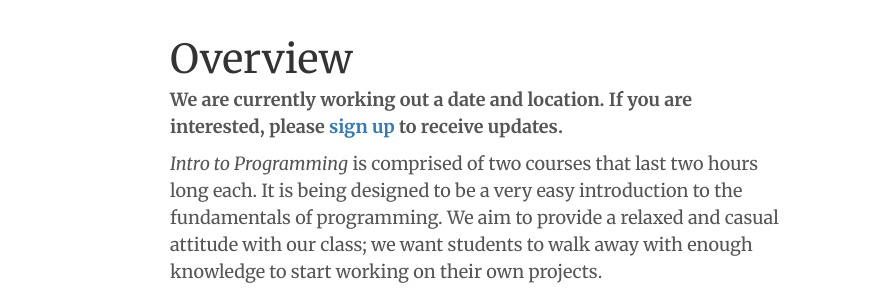
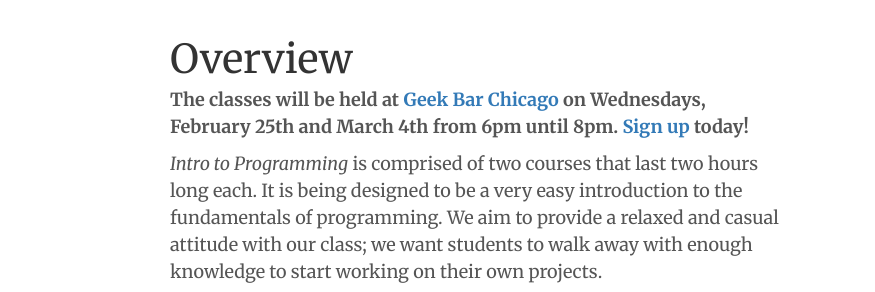
Before and after one commit to pie-coding/pie-coding.github.io, a website: page index.html in a window 1280 px wide. Shown: the part 187-479 px from the top of the page, 0-875 px from the left. Drawn offline with Linux system fonts and the light colour scheme; a web font is replaced by a local one.

Commit message:
added location/times/date

```diff
--- a/index.html
+++ b/index.html
@@ -45,9 +45,9 @@
             <div class="blog-post">
                 <h2 class="blog-post-title">Overview</h2>
 
-                <p><strong>We are currently working out a date and location. If you are interested, please
-                <a href="http://goo.gl/forms/jywQJKWvPy" target="_blank">sign up</a> to
-                receive updates.
+                <p><strong>The classes will be held at
+                <a href="https://www.google.com/maps/place/Geek+Bar+Beta/@41.910341,-87.67652,17z/data=!3m1!4b1!4m2!3m1!1s0x880fd2c739d6990f:0xbe5be108576b19cc" target="_blank">Geek Bar Chicago</a>
+                on Wednesdays, February 25th and March 4th from 6pm until 8pm. <a href="http://goo.gl/forms/jywQJKWvPy" target="_blank">Sign up</a> today!
                 </strong></p>
 
                 <p><em>Intro to Programming</em> is comprised of two courses that last two hours long each.
@@ -79,6 +79,7 @@
 
             <div class="blog-post">
                 <h2 class="blog-post-title">Day One</h2>
+                <h3>Wednesday, February 25th from 6pm until 8pm</h3>
 
                 <p>On the first day of class, students will learn to program using MIT's Scratch platform.
                 We will walk them through creating their own applications. The core concepts that will be taught are:
@@ -103,6 +104,7 @@
 
             <div class="blog-post">
                 <h2 class="blog-post-title">Day Two</h2>
+                <h3>Wednesday, March 4th from 6pm until 8pm</h3>
 
                 <p>Day two will familiarize our students with Java and the Android development platform.
                 We will expand upon what is taught on the first day and teach a basic introduction to Java.
```
Also changed, not shown: 1 other file.
